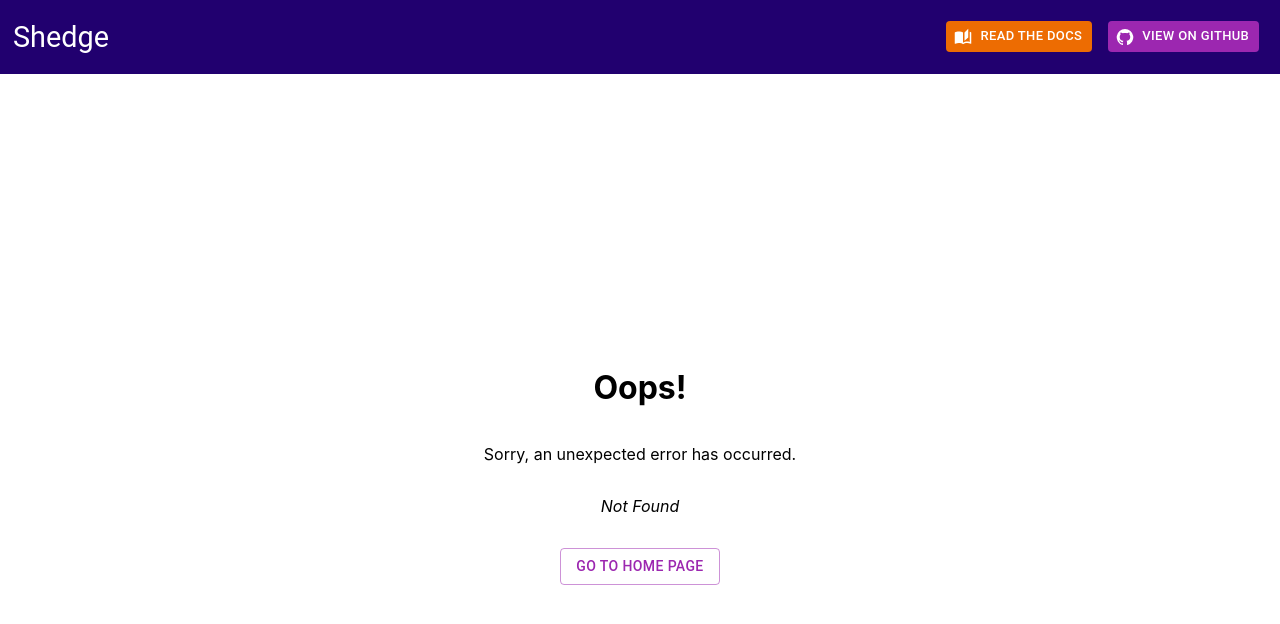
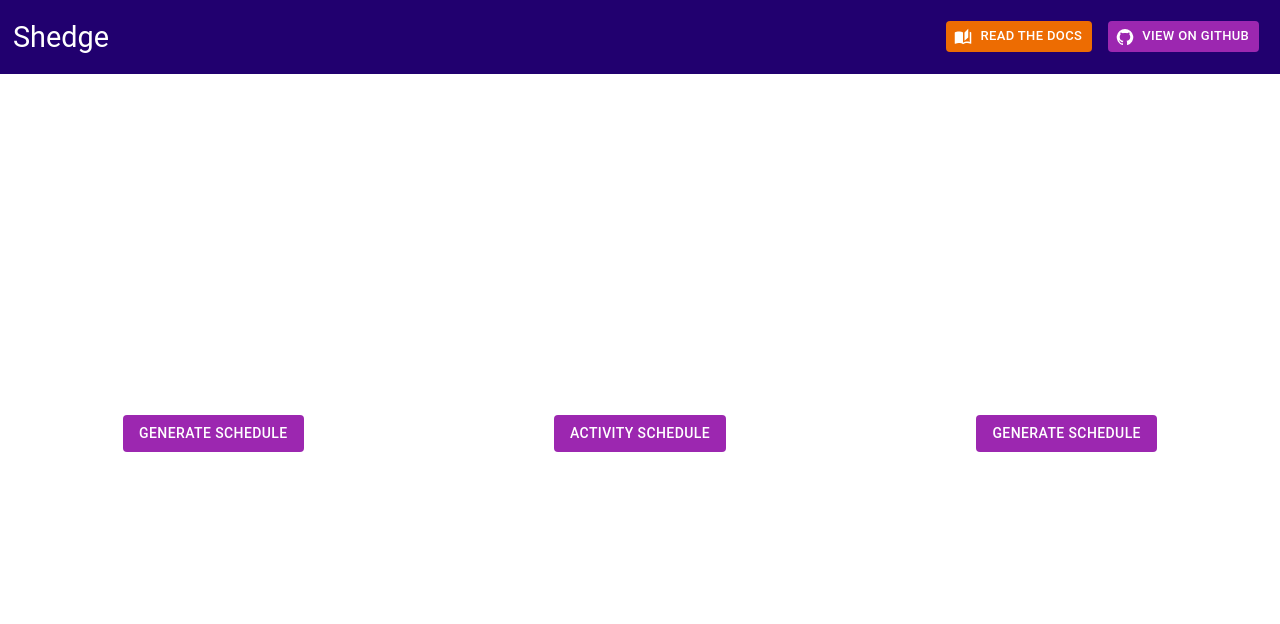
Before and after one commit to nandurijv/t-gen, a React (Create React App) app: page /dashboard in a window 1280 px wide. Before the commit this address had no page. Shown: the top 624 px of the page. Built offline with nearby package versions, Linux system fonts and the light colour scheme.

Commit message:
added dashboard route

```diff
--- /dev/null
+++ b/src/Components/Dashboard/Dashboard.js
@@ -0,0 +1,20 @@
+import { Button, Stack } from '@mui/material'
+import React from 'react'
+
+function Dashboard() {
+  return (
+    <Stack sx={{width:"100%"}} direction="row">
+      <Stack sx={{width:"100%",minHeight:"90vh"}} alignItems="center" justifyContent="center">
+        <Button variant="contained" color="secondary" disableRipple disableElevation>Generate Schedule</Button>
+      </Stack>
+      <Stack sx={{width:"100%",minHeight:"90vh"}} alignItems="center" justifyContent="center">
+        <Button variant="contained" color="secondary" disableRipple disableElevation>Activity Schedule</Button>
+      </Stack>
+      <Stack sx={{width:"100%",minHeight:"90vh"}} alignItems="center" justifyContent="center">
+        <Button variant="contained" color="secondary" disableRipple disableElevation>Generate Schedule</Button>
+      </Stack>
+    </Stack>
+  )
+}
+
+export default Dashboard
--- a/src/Components/LoginSignup/Login.js
+++ b/src/Components/LoginSignup/Login.js
@@ -21,6 +21,7 @@ function Login({alert, alertType, alertMessage, setAlert, setAlertType, setAlert
   const navigate = useNavigate();
   const [showPassword,setShowPassword] = useState(false);
   const onSubmit = (values) => {
+    try{
     fetch(`${process.env.REACT_APP_BASE_URL}/user/loginUser`,{
       method:"POST",
       headers:{
@@ -34,7 +35,11 @@ function Login({alert, alertType, alertMessage, setAlert, setAlertType, setAlert
       sessionStorage.setItem("token",data["token"])
       navigate('/dashboard');
     })
-  };
+  }catch(err){
+    setAlert(true)
+      setAlertType("error")
+      setAlertMessage("Internal Error Occurred. Please try again later.")
+  }};
   const formik = useFormik({
     initialValues,
     validationSchema,
--- a/src/index.js
+++ b/src/index.js
@@ -9,13 +9,15 @@ import {
 } from "react-router-dom";
 import ErrorPage from './ErrorPage';
 import Nav from './Components/Nav/Nav';
+import Dashboard from './Components/Dashboard/Dashboard';
 const router = createBrowserRouter([
   {
     path: "/",
     element: <App/>,
     errorElement:<ErrorPage/>
   },{
-
+    path: "/dashboard",
+    element:<Dashboard/>
   }
 ]);
 const root = ReactDOM.createRoot(document.getElementById('root'));
```
